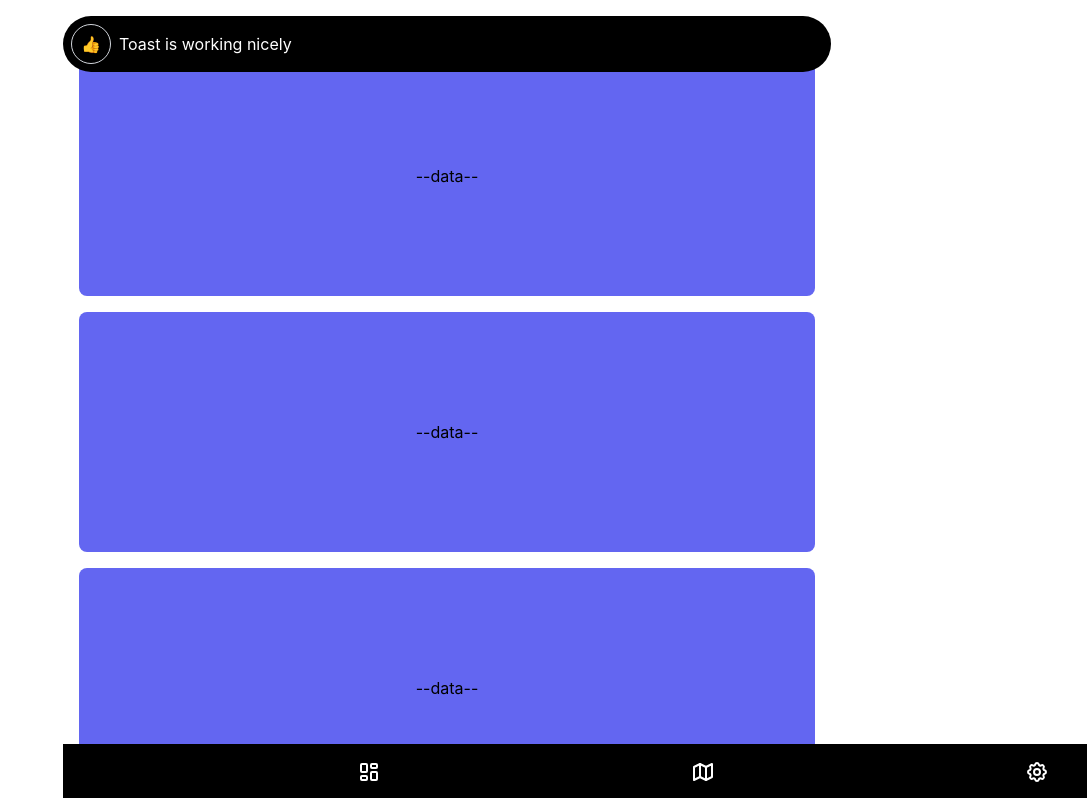
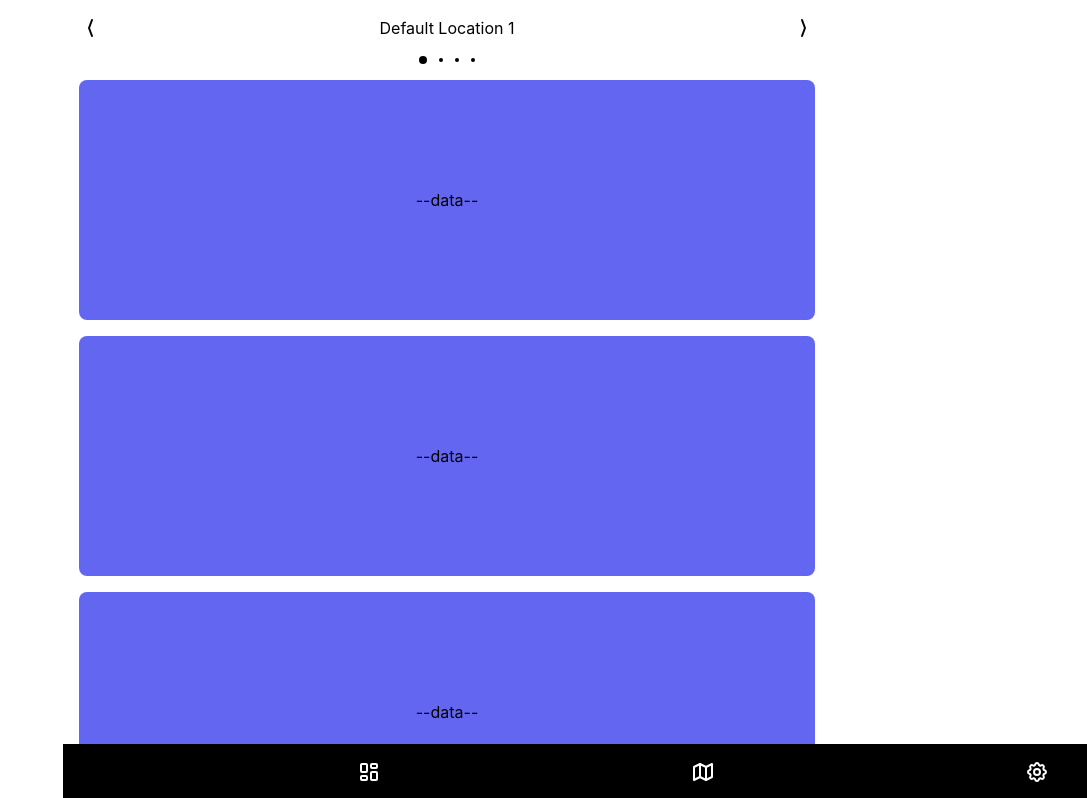
Before and after one commit to jacob-geo/weather-map-app, a SvelteKit app: page / in a window 1280 px wide. Shown: the top 798 px of the page, without its empty margins (193-1280 px from the left). Built offline with nearby package versions, Linux system fonts and the light colour scheme.

Commit message:
add carousel for changing location, add touch events and icons

```diff
--- a/src/routes/+page.svelte
+++ b/src/routes/+page.svelte
@@ -1,25 +1,122 @@
-<script>
-  import currentLocation from "$lib/stores/currentLocationStore";
+<script lang="ts">
+  import { onMount } from "svelte";
+
+  import savedLocations from "$lib/stores/savedLocationsStore";
+
   import Toast from "$lib/Toast.svelte";
   import WeatherCard from "$lib/WeatherCard.svelte";
+
+  import {
+    IconChevronCompactLeft,
+    IconChevronCompactRight,
+  } from "@tabler/icons-svelte";
+
+  // export let data;
+
+  let currentLocationIndex = 0;
+  let carousel: HTMLElement;
+  let swipeContainer: HTMLElement;
+
+  function scrollCarousel() {
+    carousel.scrollTo({
+      left: currentLocationIndex * carousel.children[0].clientWidth,
+      behavior: "smooth",
+    });
+  }
+
+  function incrementCurrentLocationIndex() {
+    if (currentLocationIndex + 1 > $savedLocations.length - 1) {
+      currentLocationIndex = 0;
+    } else {
+      currentLocationIndex += 1;
+    }
+
+    scrollCarousel();
+  }
+
+  function decrementCurrentLocationIndex() {
+    if (currentLocationIndex - 1 < 0) {
+      currentLocationIndex = $savedLocations.length - 1;
+    } else {
+      currentLocationIndex -= 1;
+    }
+
+    scrollCarousel();
+  }
+
+  function setCurrentLocationIndex(value: number) {
+    currentLocationIndex = value;
+
+    scrollCarousel();
+  }
+
+  onMount(() => {
+    let touchStartX = 0;
+    let touchEndX = 0;
+    let swipeDistance = 0;
+    const swipeThreshold = window.innerWidth * 0.5;
+
+    swipeContainer.ontouchstart = (e) => {
+      touchStartX = e.changedTouches[0].screenX;
+    };
+
+    swipeContainer.ontouchend = (e) => {
+      touchEndX = e.changedTouches[0].screenX;
+      swipeDistance = touchStartX - touchEndX;
+
+      if (Math.abs(swipeDistance) > swipeThreshold) {
+        if (swipeDistance > 0) incrementCurrentLocationIndex();
+        else decrementCurrentLocationIndex();
+
+        scrollCarousel();
+      }
+    };
+  });
 </script>
 
-<main class="relative min-h-screen pb-20">
-  <Toast type="success" duration={5000}>Toast is working nicely</Toast>
-
-  <!-- current card info -->
+<main class="relative min-h-screen pb-20" bind:this={swipeContainer}>
+  <!-- <Toast type="success" duration={2000}>Toast is working nicely</Toast> -->
 
   <section class="flex flex-col gap-4 px-4 pt-4">
     <!-- switch between locations by swipe or arrow click at top -->
     <div class="flex items-center justify-between">
-      <!-- button: on:click currentLocationIndex -= 1 -->
-      *
-      <p>{$currentLocation.name}</p>
-      <!-- button: on:click currentLocationIndex += 1 -->
-      *
+      <button on:click={decrementCurrentLocationIndex}>
+        <IconChevronCompactLeft />
+      </button>
+
+      <ul
+        class="flex overflow-x-scroll snap-mandatory snap-x scrollbar-hidden"
+        bind:this={carousel}
+      >
+        {#each $savedLocations as location}
+          <li
+            class="flex-shrink-0 w-full text-center snap-center whitespace-nowrap"
+          >
+            {location.name}
+          </li>
+        {/each}
+      </ul>
+
+      <button on:click={incrementCurrentLocationIndex}>
+        <IconChevronCompactRight />
+      </button>
     </div>
 
-    <!-- alternatively: dropdown with list of locations -->
+    <div class="flex items-center justify-center">
+      <ul class="flex items-center gap-3">
+        {#each $savedLocations as _, i}
+          <button
+            on:click={() => setCurrentLocationIndex(i)}
+            class="bg-black rounded-full
+          {currentLocationIndex == i ? 'w-2 h-2' : 'w-1 h-1'}"
+          >
+          </button>
+        {/each}
+      </ul>
+    </div>
+  </section>
+
+  <section class="flex flex-col gap-4 px-4 pt-4">
     <WeatherCard />
     <WeatherCard />
     <WeatherCard />
```
